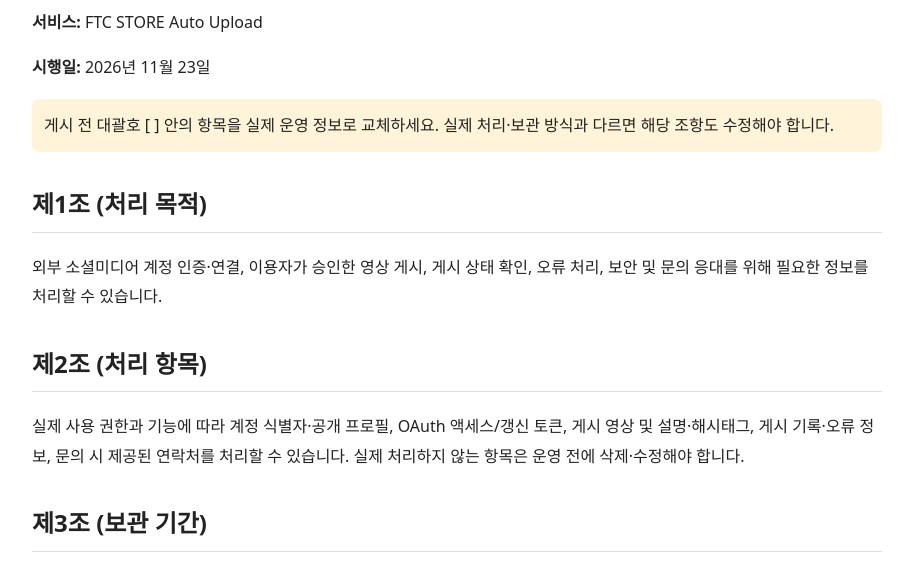
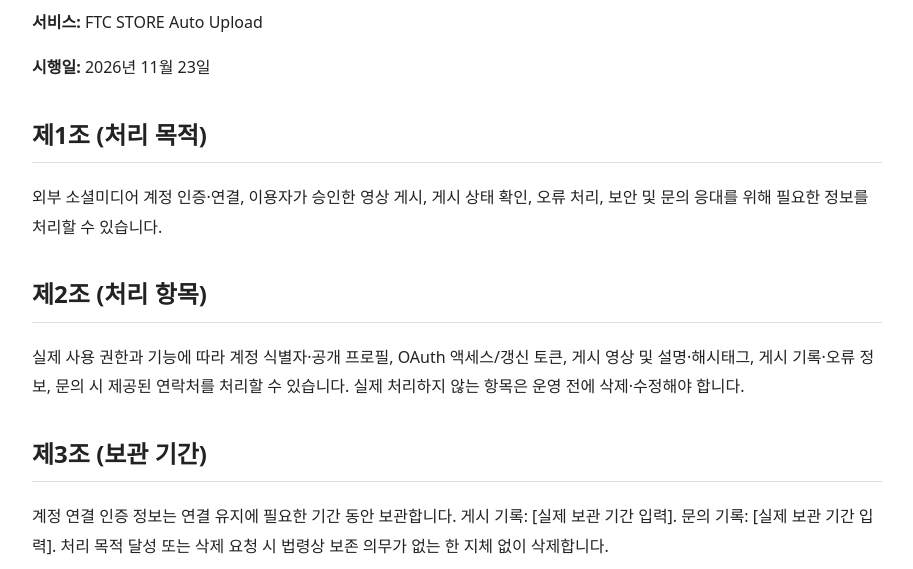
Before and after one commit to FTCCompany/ftc-store-auto-upload, a plain HTML site: page privacy.html in a window 1280 px wide. Shown: the part 164-733 px from the top of the page, without its empty margins (183-1096 px from the left). Drawn offline with Linux system fonts and the light colour scheme.

Commit message:
Update privacy.html

```diff
--- a/privacy.html
+++ b/privacy.html
@@ -1,4 +1,4 @@
-<!doctype html><html lang="ko"><head><meta charset="utf-8"><meta name="viewport" content="width=device-width, initial-scale=1"><title>개인정보처리방침 | FTC STORE Auto Upload</title><style>body{font-family:system-ui,-apple-system,"Malgun Gothic",sans-serif;max-width:850px;margin:40px auto;padding:0 22px;color:#222;line-height:1.85}h1{color:#1765aa}h2{margin-top:30px;border-bottom:1px solid #ddd;padding-bottom:5px}nav a{margin-right:20px}footer{margin-top:50px;border-top:1px solid #ddd;padding-top:15px;color:#555} .notice{background:#fff4d9;padding:12px;border-radius:8px}</style></head><body><nav><a href="index.html">홈</a><a href="terms.html">이용약관</a><a href="privacy.html">개인정보처리방침</a></nav><main><h1>개인정보처리방침</h1><p><strong>서비스:</strong> FTC STORE Auto Upload</p><p><strong>시행일:</strong> 2026년 11월 23일 </p><p class="notice">게시 전 대괄호 [ ] 안의 항목을 실제 운영 정보로 교체하세요. 실제 처리·보관 방식과 다르면 해당 조항도 수정해야 합니다.</p><section><h2>제1조 (처리 목적)</h2><p>외부 소셜미디어 계정 인증·연결, 이용자가 승인한 영상 게시, 게시 상태 확인, 오류 처리, 보안 및 문의 응대를 위해 필요한 정보를 처리할 수 있습니다.</p></section>
+<!doctype html><html lang="ko"><head><meta charset="utf-8"><meta name="viewport" content="width=device-width, initial-scale=1"><title>개인정보처리방침 | FTC STORE Auto Upload</title><style>body{font-family:system-ui,-apple-system,"Malgun Gothic",sans-serif;max-width:850px;margin:40px auto;padding:0 22px;color:#222;line-height:1.85}h1{color:#1765aa}h2{margin-top:30px;border-bottom:1px solid #ddd;padding-bottom:5px}nav a{margin-right:20px}footer{margin-top:50px;border-top:1px solid #ddd;padding-top:15px;color:#555} .notice{background:#fff4d9;padding:12px;border-radius:8px}</style></head><body><nav><a href="index.html">홈</a><a href="terms.html">이용약관</a><a href="privacy.html">개인정보처리방침</a></nav><main><h1>개인정보처리방침</h1><p><strong>서비스:</strong> FTC STORE Auto Upload</p><p><strong>시행일:</strong> 2026년 11월 23일 </p><section><h2>제1조 (처리 목적)</h2><p>외부 소셜미디어 계정 인증·연결, 이용자가 승인한 영상 게시, 게시 상태 확인, 오류 처리, 보안 및 문의 응대를 위해 필요한 정보를 처리할 수 있습니다.</p></section>
 <section><h2>제2조 (처리 항목)</h2><p>실제 사용 권한과 기능에 따라 계정 식별자·공개 프로필, OAuth 액세스/갱신 토큰, 게시 영상 및 설명·해시태그, 게시 기록·오류 정보, 문의 시 제공된 연락처를 처리할 수 있습니다. 실제 처리하지 않는 항목은 운영 전에 삭제·수정해야 합니다.</p></section>
 <section><h2>제3조 (보관 기간)</h2><p>계정 연결 인증 정보는 연결 유지에 필요한 기간 동안 보관합니다. 게시 기록: [실제 보관 기간 입력]. 문의 기록: [실제 보관 기간 입력]. 처리 목적 달성 또는 삭제 요청 시 법령상 보존 의무가 없는 한 지체 없이 삭제합니다.</p></section>
 <section><h2>제4조 (제3자 제공 및 연동)</h2><p>이용자가 승인한 게시 요청을 처리하기 위해 영상 및 게시 정보를 TikTok 등 해당 플랫폼으로 전송할 수 있습니다. 관련 법령에 따른 근거나 동의 없이 목적 외로 제3자에게 제공하지 않습니다.</p></section>
```
